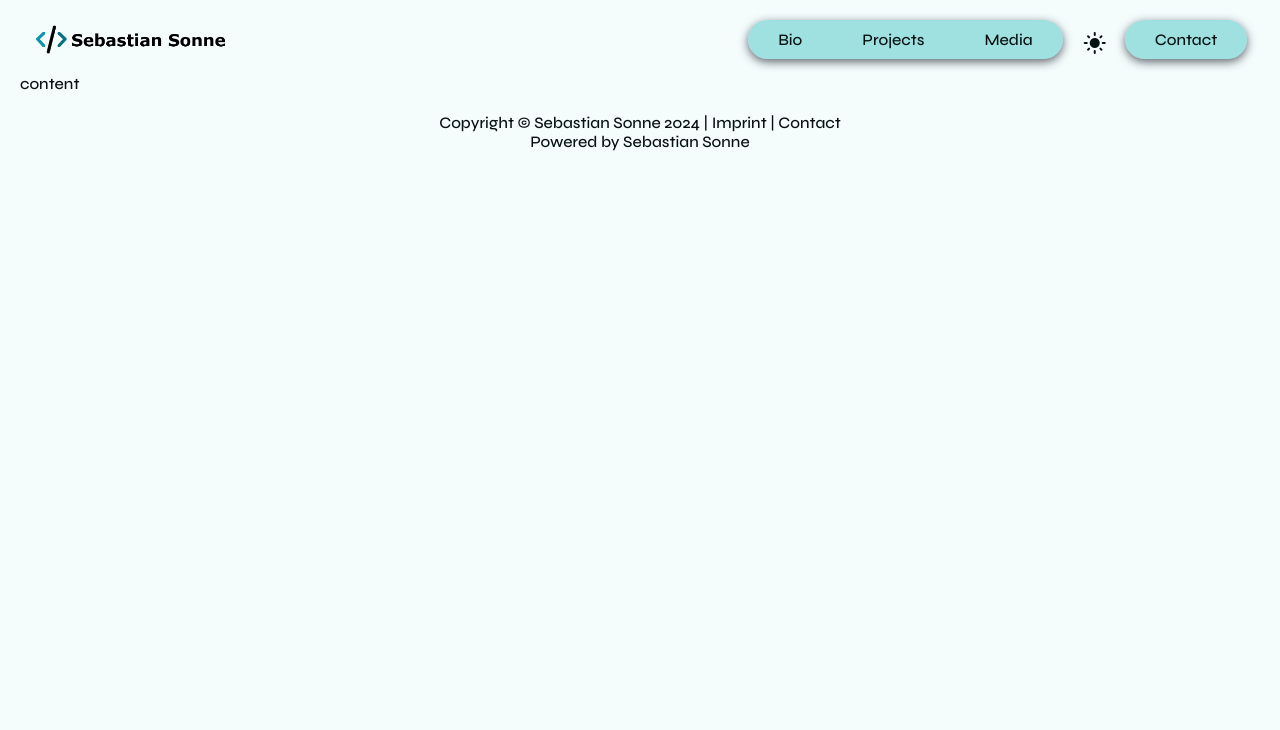
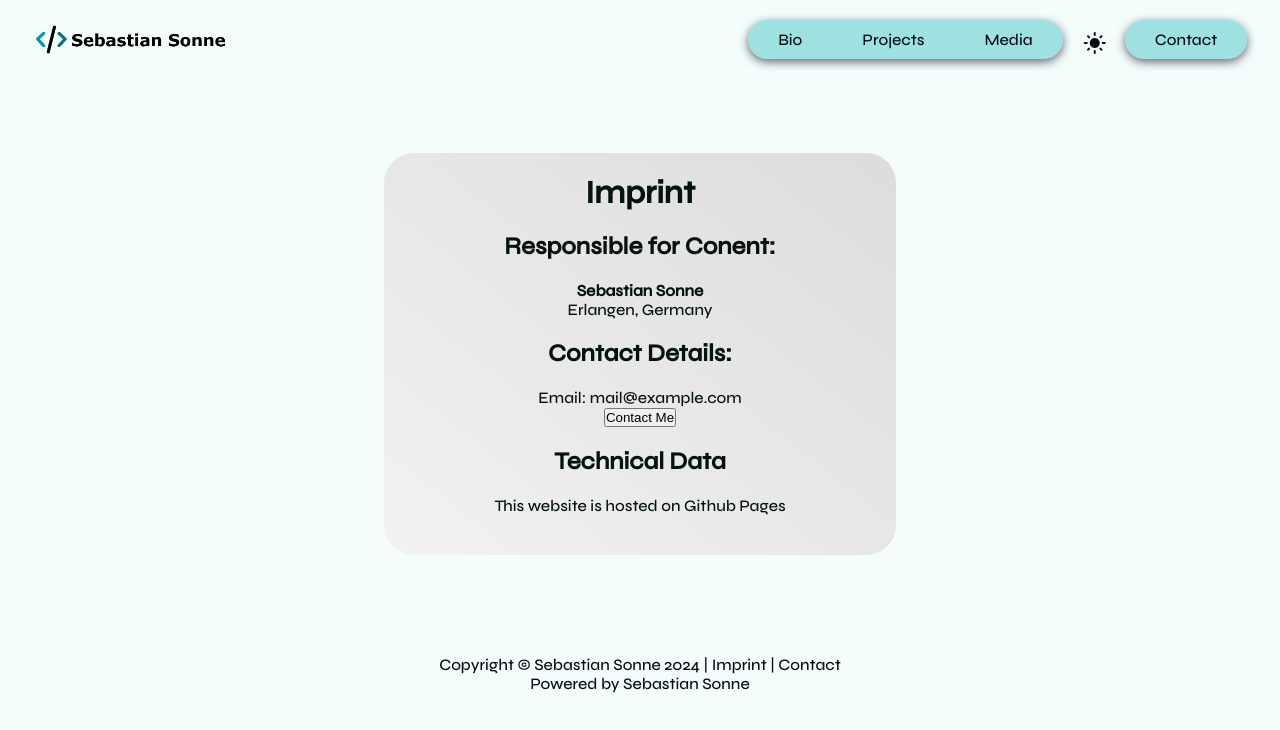
Before and after one commit to Sebastian-Sonne/portfolio, a plain HTML site: page imprint.html in a window 1280 px wide. Drawn offline with Linux system fonts and the light colour scheme; a web font is replaced by a local one.

Commit message:
imprint added

```diff
--- a/assets/css/styles.css
+++ b/assets/css/styles.css
@@ -692,6 +692,63 @@ footer {
     margin-top: 64px;
 }
 
+
+/*
+    Imprint
+*/
+
+.imprint-bg {
+    position: absolute;
+    background: var(--background);
+    width: 100vw;
+    height: 100vh;
+    z-index: 0;
+    transition: background-image 0.3s ease;
+
+}
+
+.imprint-main {
+    display: flex;
+    align-items: center;
+    justify-content: center;
+
+    min-height: calc(80vh - 79.4px);
+}
+
+.imprint-content {
+    background-image: linear-gradient(to right top, var(--gray-light), var(--gray-medium));
+
+    border-radius: 30px;
+    min-width: 40vw;
+    max-width: 300px;
+
+    padding: 20px;
+    width: fit-content;
+    text-align: center;
+    z-index: 1;
+}
+
+.imprint-content h1,
+.imprint-content h2,
+.imprint-content p {
+    margin-bottom: 20px;
+}
+
+.imprint-content h1 {
+
+}
+
+.imprint-content h2 {
+
+}
+
+.imprint p {
+
+}
+
+.bio-footer {
+    z-index: 1;
+}
 /*
     Media Queries
 */
--- a/imprint.html
+++ b/imprint.html
@@ -50,11 +50,31 @@
         <script src="/assets/js/mobile.js"></script>
     </div>
 
-    <main>
-        content
+    <div class="imprint-bg"></div>
+
+    <main class="imprint-main">
+        <div class="imprint-content">
+            <h1>Imprint</h1>
+            <h2>Responsible for Conent:</h2>
+            <p>
+                <strong>Sebastian Sonne</strong>
+                <br>
+                Erlangen, Germany
+            </p>
+            <h2>Contact Details:</h2>
+            <p>
+                Email: mail@example.com
+                <br>
+                <a href="/contact"><button class="imprint-contact">Contact Me</button></a>
+            </p>
+            <h2>Technical Data</h2>
+            <p>
+                This website is hosted on Github Pages
+            </p>
+        </div>
     </main>
 
-    <footer>
+    <footer class="bio-footer">
         <p>
             Copyright &copy; Sebastian Sonne 2024 | <a href="/imprint">Imprint</a> | <a href="/contact">Contact</a>
             <br>
```
